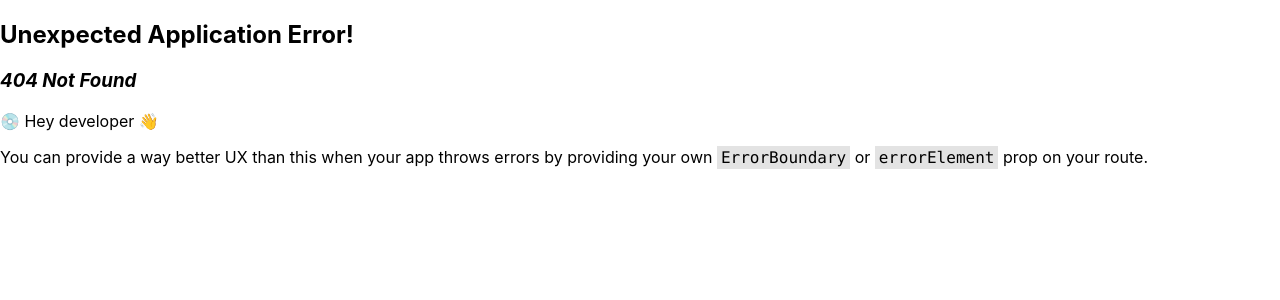
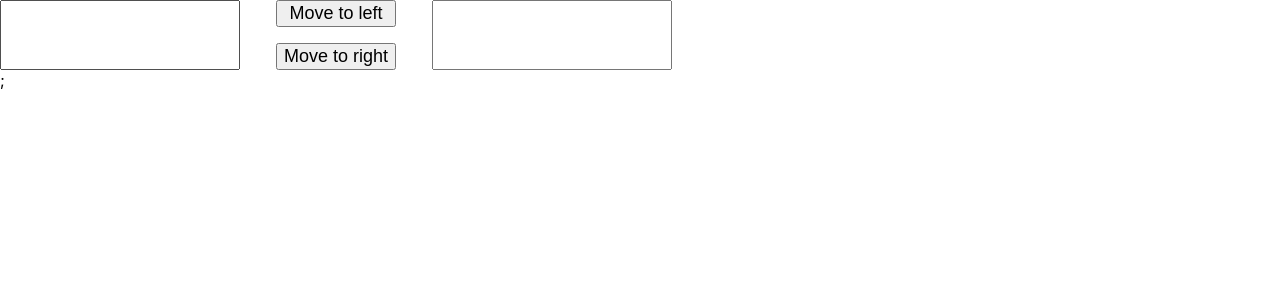
Before and after one commit to Engine194/railway-78-reactjs, a React (Create React App) app in the folder hex-rgb-converter/: page /duongvan in a window 1280 px wide. Before the commit this address had no page. Shown: the top 300 px of the page. Built offline with nearby package versions, Linux system fonts and the light colour scheme.

Commit message:
Exercise1

```diff
--- /dev/null
+++ b/hex-rgb-converter/src/Components/DuongVan.js
@@ -0,0 +1,48 @@
+import React, { useState } from "react";
+import "../styles/duongvan.css";
+
+const DuongVan = () => {
+  const [inputA, setInputA] = useState("");
+  const [inputB, setInputB] = useState("");
+
+  const handleChangeA = (event) => setInputA(event.target.value);
+  const handleChangeB = (event) => setInputB(event.target.value);
+
+  const moveToRight = () => {
+    setInputB(inputA);
+    setInputA("");
+  };
+
+  const moveToLeft = () => {
+    setInputA(inputB);
+    setInputB("");
+  };
+
+  return (
+    <>
+      <div className="container">
+        <input
+          className="input"
+          value={inputA}
+          onChange={handleChangeA}
+        ></input>
+        <div className="button">
+          <button className="duongvan-btn" type="button" onClick={moveToRight}>
+            Move to left
+          </button>
+          <button className="duongvan-btn" type="button" onClick={moveToLeft}>
+            Move to right
+          </button>
+        </div>
+        <input
+          className="input"
+          value={inputB}
+          onChange={handleChangeB}
+        ></input>
+      </div>
+      ;
+    </>
+  );
+};
+
+export default DuongVan;
--- a/hex-rgb-converter/src/index.js
+++ b/hex-rgb-converter/src/index.js
@@ -1,43 +1,47 @@
-import React from 'react';
-import ReactDOM from 'react-dom/client';
-import './styles/index.css';
-import reportWebVitals from './reportWebVitals';
-import {
-  createBrowserRouter,
-  RouterProvider,
-} from "react-router-dom";
+import React from "react";
+import ReactDOM from "react-dom/client";
+import "./styles/index.css";
+import reportWebVitals from "./reportWebVitals";
+import { createBrowserRouter, RouterProvider } from "react-router-dom";
 
-import UserList from './Components/UserList';
-import User from './Components/User'
-import App from './Components/App';
+import UserList from "./Components/UserList";
+import User from "./Components/User";
+import App from "./Components/App";
+import DuongVan from "./Components/DuongVan";
 
 export const routeMaps = [
   {
     path: "/",
-    element: <App/>,
+    element: <App />,
     label: "Home",
-    isMain: "true"
+    isMain: "true",
   },
   {
     path: "/user-list",
-    element: <UserList/>,
+    element: <UserList />,
     label: "User list",
-    isMain: "true"
+    isMain: "true",
   },
   {
     path: "user-list/:userId",
-    element: <User/>,
+    element: <User />,
     label: "User detail",
-    isMain: "false"
-  }
-]
+    isMain: "false",
+  },
+  {
+    path: "/duongvan",
+    element: <DuongVan />,
+    label: "Exercise1",
+    isMain: true,
+  },
+];
 
-const router = createBrowserRouter(routeMaps)
+const router = createBrowserRouter(routeMaps);
 
-const root = ReactDOM.createRoot(document.getElementById('root'));
+const root = ReactDOM.createRoot(document.getElementById("root"));
 root.render(
   <React.StrictMode>
-    <RouterProvider router={router}/>
+    <RouterProvider router={router} />
   </React.StrictMode>
 );
 
--- /dev/null
+++ b/hex-rgb-converter/src/styles/duongvan.css
@@ -0,0 +1,20 @@
+.container{
+    margin: auto;
+    display: flex;
+
+    column-gap: 36px;
+    padding: 30px ,25px;
+}
+.input{
+    font-size: large;
+
+}
+
+.button{
+    display: flex;
+    flex-direction: column;
+    row-gap: 16px;
+}
+.duongvan-btn{
+    font-size: large;
+}
```
Also changed, not shown: hex-rgb-converter/src/Components/User.js (+13 -15 lines).
